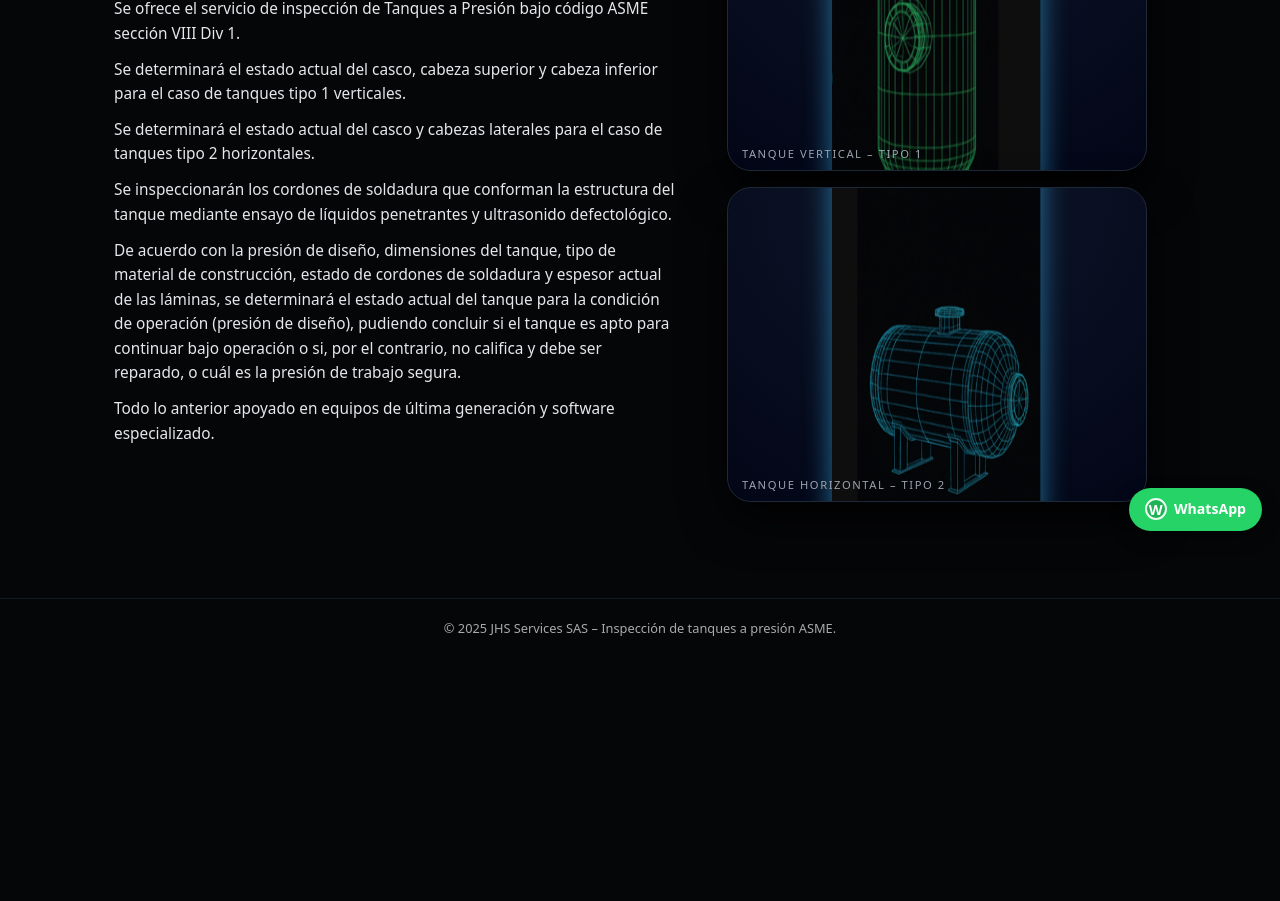
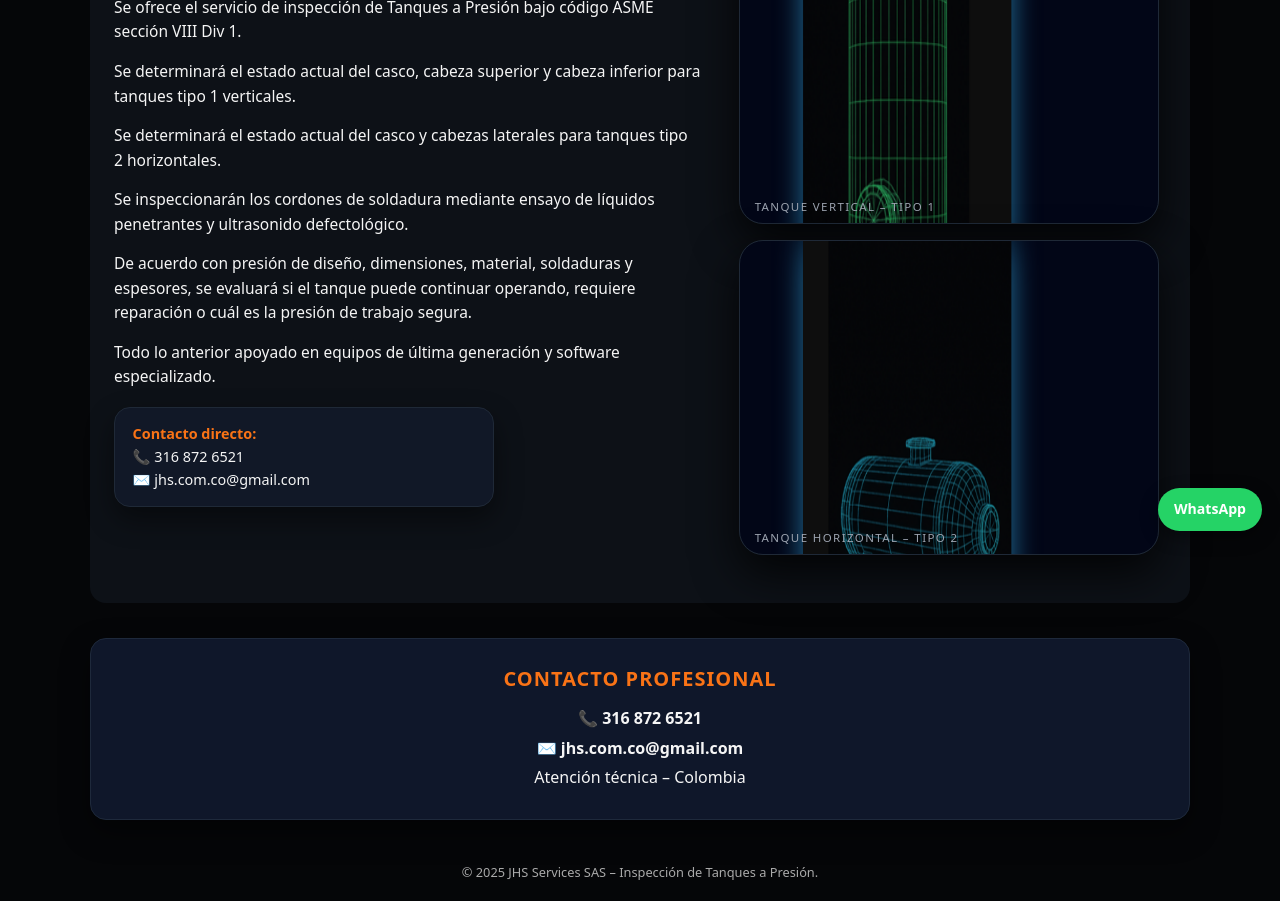
Before and after one commit to Jhs68344/inspeccion-tanques-presion-asme, a plain HTML site: page index.html in a window 1280 px wide. Shown: the part 251-1152 px from the top of the page. Before the commit the page ends 909 px from the top, so only its background shows below. Drawn offline with Linux system fonts and the light colour scheme.

Commit message:
Update index.html

```diff
--- a/index.html
+++ b/index.html
@@ -11,17 +11,12 @@
   <meta name="keywords" content="inspección tanques a presión, ASME Sección VIII, ensayos no destructivos, líquidos penetrantes, ultrasonido, JHS Services SAS, Colombia">
   <meta name="author" content="JHS Services SAS">
 
-  <!-- Open Graph para redes -->
-  <meta property="og:title" content="Inspección de Tanques a Presión ASME – JHS Services SAS">
-  <meta property="og:description" content="Servicio especializado de inspección de tanques a presión bajo código ASME Sección VIII Div. 1 con ensayos no destructivos.">
-  <meta property="og:type" content="website">
-
   <style>
     * {
       margin: 0;
       padding: 0;
       box-sizing: border-box;
-      font-family: system-ui, -apple-system, BlinkMacSystemFont, Segoe UI, Roboto, sans-serif;
+      font-family: system-ui, sans-serif;
     }
 
     body {
@@ -35,8 +30,9 @@
       text-decoration: none;
     }
 
+    /* ENCABEZADO */
     header {
-      background: #050608;
+      background: #111827;
       border-bottom: 1px solid #1f2933;
       position: sticky;
       top: 0;
@@ -46,65 +42,89 @@
     .nav-container {
       max-width: 1100px;
       margin: 0 auto;
-      padding: 0.75rem 1.5rem;
+      padding: 0.7rem 1.5rem;
       display: flex;
       align-items: center;
-      justify-content: space-between;
       gap: 1rem;
     }
 
     .logo-area {
       display: flex;
       align-items: center;
-      gap: 0.75rem;
+      gap: 0.9rem;
     }
 
     .logo-area img {
-      height: 50px;
+      height: 82px; /* logo grande */
       width: auto;
+    }
+
+    .logo-text {
+      display: flex;
+      flex-direction: column;
+      line-height: 1.15;
     }
 
     .logo-text span:first-child {
       font-weight: 800;
       letter-spacing: 0.08em;
       color: #f97316;
-      font-size: 0.95rem;
+      font-size: 1.25rem;
     }
 
     .logo-text span:last-child {
-      font-size: 0.75rem;
+      font-size: 0.9rem;
       text-transform: uppercase;
       color: #e5e7eb;
+      opacity: 0.95;
     }
 
-    /* HERO */
+    /* CONTENIDO PRINCIPAL */
     .hero {
       max-width: 1100px;
-      margin: 0 auto;
+      margin: 1.4rem auto;
       padding: 2rem 1.5rem 3rem;
       display: grid;
-      grid-template-columns: 1.1fr 0.9fr;
+      grid-template-columns: 1.15fr 0.85fr;
       gap: 2rem;
-      align-items: center;
+      background: #0d1117; /* fondo diferente para el texto */
+      border-radius: 1rem;
     }
 
     .hero-title {
-      font-size: 2.1rem;
-      line-height: 1.2;
-      margin-bottom: 1rem;
+      font-size: 1.75rem;
+      line-height: 1.22;
+      margin-bottom: 1.1rem;
     }
 
     .hero-title span {
       color: #f97316;
+      font-weight: 700;
+      display: block;
     }
 
     .hero p {
-      font-size: 0.96rem;
-      color: #e5e7eb;
-      margin-bottom: 0.7rem;
+      font-size: 0.97rem;
+      margin-bottom: 0.9rem;
     }
 
-    /* Contenedor general de tanques */
+    /* Cajón de contacto dentro del contenido */
+    .hero-contact-card {
+      margin-top: 1.1rem;
+      padding: 0.9rem 1.1rem;
+      border-radius: 1rem;
+      background: #111827;
+      border: 1px solid #1f2937;
+      box-shadow: 0 12px 28px rgba(0,0,0,0.45);
+      max-width: 380px;
+      font-size: 0.9rem;
+    }
+
+    .hero-contact-card strong {
+      color: #f97316;
+    }
+
+    /* TANQUES */
     .tanks-wrapper {
       display: flex;
       flex-direction: column;
@@ -117,57 +137,75 @@
       max-width: 420px;
       aspect-ratio: 4/3;
       border-radius: 1.5rem;
-      background: radial-gradient(circle at top, #0f172a, #020617);
+      background: radial-gradient(circle at top, #020617, #020617);
       overflow: hidden;
       border: 1px solid #1f2937;
-      display: flex;
-      justify-content: center;
-      align-items: center;
       position: relative;
       box-shadow: 0 18px 45px rgba(0, 0, 0, 0.8);
     }
 
     .tank-label {
       position: absolute;
-      bottom: 0.45rem;
+      bottom: 0.4rem;
       left: 0.9rem;
-      font-size: 0.7rem;
-      text-transform: uppercase;
-      letter-spacing: 0.14em;
+      font-size: 0.72rem;
+      letter-spacing: 0.12em;
       color: #9ca3af;
     }
 
     .tank-image {
       width: 80%;
-      height: auto;
-      animation: girar 14s linear infinite;
-      transform-origin: center center;
-      filter: drop-shadow(0 0 22px rgba(56, 189, 248, 0.6));
-      transition: filter 0.3s ease;
+      animation: spin 14s linear infinite;
+      transform-origin: center;
+      filter: drop-shadow(0 0 22px rgba(56,189,248,0.6));
     }
 
-    /* Cada tanque rota de manera independiente y se pausa con su propio hover */
     .tank-image:hover {
       animation-play-state: paused;
-      filter: drop-shadow(0 0 26px rgba(56, 189, 248, 0.9));
+      filter: drop-shadow(0 0 26px rgba(56,189,248,0.9));
     }
 
-    @keyframes girar {
-      0%   { transform: rotateY(0deg); }
-      50%  { transform: rotateY(180deg); }
+    @keyframes spin {
+      0% { transform: rotateY(0deg); }
+      50% { transform: rotateY(180deg); }
       100% { transform: rotateY(360deg); }
     }
 
+    /* CUADRO PROFESIONAL FINAL */
+    .footer-contact-box {
+      max-width: 1100px;
+      margin: 2.2rem auto 1.4rem;
+      padding: 1.5rem 1.7rem;
+      border-radius: 1rem;
+      background: #0f172a;
+      border: 1px solid #1e293b;
+      box-shadow: 0 12px 30px rgba(0,0,0,0.45);
+      text-align: center;
+    }
+
+    .footer-contact-box h3 {
+      font-size: 1.25rem;
+      color: #f97316;
+      margin-bottom: 0.7rem;
+      font-weight: 700;
+      text-transform: uppercase;
+      letter-spacing: 0.05em;
+    }
+
+    .footer-contact-box p {
+      font-size: 1rem;
+      margin-bottom: 0.25rem;
+    }
+
+    /* PIE DE PÁGINA */
     footer {
       text-align: center;
       padding: 1.2rem;
-      border-top: 1px solid #111827;
-      margin-top: 3rem;
       color: #aaaaaa;
       font-size: 0.8rem;
     }
 
-    /* Botón flotante de WhatsApp */
+    /* WHATSAPP FLOTANTE */
     .whatsapp-float {
       position: fixed;
       right: 18px;
@@ -180,34 +218,9 @@
       display: flex;
       align-items: center;
       gap: 0.45rem;
-      box-shadow: 0 6px 18px rgba(0, 0, 0, 0.4);
+      box-shadow: 0 6px 18px rgba(0,0,0,0.4);
       font-size: 0.88rem;
       font-weight: 600;
-    }
-
-    .whatsapp-float:hover {
-      filter: brightness(1.05);
-      transform: translateY(-1px);
-    }
-
-    .whatsapp-icon {
-      width: 22px;
-      height: 22px;
-      border-radius: 999px;
-      border: 2px solid #e9fdf1;
-      display: flex;
-      align-items: center;
-      justify-content: center;
-      font-size: 0.9rem;
-      font-weight: 700;
-      background: rgba(0, 0, 0, 0.15);
-    }
-
-    /* Responsive */
-    @media (max-width: 880px) {
-      .hero {
-        grid-template-columns: 1fr;
-      }
     }
   </style>
 </head>
@@ -217,11 +230,10 @@
 <header>
   <div class="nav-container">
     <div class="logo-area">
-      <!-- Asegúrate de que este archivo exista en el repositorio -->
       <img src="logo-jhs-services-sas.png" alt="Logo JHS Services SAS">
       <div class="logo-text">
-        <span>JHS SERVICES SAS</span>
-        <span>Ensayos no destructivos</span>
+        <span>JHS SAS</span>
+        <span>ENSAYOS NO DESTRUCTIVOS</span>
       </div>
     </div>
   </div>
@@ -230,79 +242,56 @@
 <section class="hero">
   <div>
     <h1 class="hero-title">
-      Inspección de Tanques a Presión<br>
+      Inspección de Tanques a Presión
       <span>Código ASME Sección VIII Div. 1</span>
     </h1>
 
-    <p>
-      Se ofrece el servicio de inspección de Tanques a Presión bajo código ASME sección VIII Div 1.
-    </p>
+    <p>Se ofrece el servicio de inspección de Tanques a Presión bajo código ASME sección VIII Div 1.</p>
+    <p>Se determinará el estado actual del casco, cabeza superior y cabeza inferior para tanques tipo 1 verticales.</p>
+    <p>Se determinará el estado actual del casco y cabezas laterales para tanques tipo 2 horizontales.</p>
+    <p>Se inspeccionarán los cordones de soldadura mediante ensayo de líquidos penetrantes y ultrasonido defectológico.</p>
+    <p>De acuerdo con presión de diseño, dimensiones, material, soldaduras y espesores, se evaluará si el tanque puede continuar operando, requiere reparación o cuál es la presión de trabajo segura.</p>
+    <p>Todo lo anterior apoyado en equipos de última generación y software especializado.</p>
 
-    <p>
-      Se determinará el estado actual del casco, cabeza superior y cabeza inferior para el caso de tanques tipo 1 verticales.
-    </p>
-
-    <p>
-      Se determinará el estado actual del casco y cabezas laterales para el caso de tanques tipo 2 horizontales.
-    </p>
-
-    <p>
-      Se inspeccionarán los cordones de soldadura que conforman la estructura del tanque mediante ensayo de
-      líquidos penetrantes y ultrasonido defectológico.
-    </p>
-
-    <p>
-      De acuerdo con la presión de diseño, dimensiones del tanque, tipo de material de construcción, estado de cordones
-      de soldadura y espesor actual de las láminas, se determinará el estado actual del tanque para la condición de
-      operación (presión de diseño), pudiendo concluir si el tanque es apto para continuar bajo operación o si, por el
-      contrario, no califica y debe ser reparado, o cuál es la presión de trabajo segura.
-    </p>
-
-    <p>
-      Todo lo anterior apoyado en equipos de última generación y software especializado.
-    </p>
+    <!-- Cajón de contacto dentro del texto -->
+    <div class="hero-contact-card">
+      <strong>Contacto directo:</strong><br>
+      📞 316 872 6521<br>
+      ✉️ jhs.com.co@gmail.com
+    </div>
   </div>
 
   <div class="tanks-wrapper">
-    <!-- Tanque vertical -->
     <div class="tank-frame">
-      <img
-        src="tanque-vertical-asme.png"
-        class="tank-image"
-        alt="Tanque a presión vertical tipo 1 bajo código ASME"
-      >
-      <div class="tank-label">Tanque vertical – Tipo 1</div>
+      <img src="tanque-vertical-asme.png" class="tank-image" alt="Tanque vertical">
+      <div class="tank-label">TANQUE VERTICAL – TIPO 1</div>
     </div>
 
-    <!-- Tanque horizontal -->
     <div class="tank-frame">
-      <img
-        src="tanque-horizontal-asme.png"
-        class="tank-image"
-        alt="Tanque a presión horizontal tipo 2 bajo código ASME"
-      >
-      <div class="tank-label">Tanque horizontal – Tipo 2</div>
+      <img src="tanque-horizontal-asme.png" class="tank-image" alt="Tanque horizontal">
+      <div class="tank-label">TANQUE HORIZONTAL – TIPO 2</div>
     </div>
   </div>
 </section>
 
+<!-- CUADRO PROFESIONAL FINAL -->
+<section class="footer-contact-box" id="contacto-final">
+  <h3>Contacto Profesional</h3>
+  <p>📞 <strong>316 872 6521</strong></p>
+  <p>✉️ <strong>jhs.com.co@gmail.com</strong></p>
+  <p>Atención técnica – Colombia</p>
+</section>
+
 <footer>
-  © <span id="year"></span> JHS Services SAS – Inspección de tanques a presión ASME.
+  © <span id="year"></span> JHS Services SAS – Inspección de Tanques a Presión.
 </footer>
 
-<!-- Botón flotante de WhatsApp -->
-<a
-  href="https://wa.me/573001112233?text=Hola%20JHS%20Services%2C%20deseo%20informaci%C3%B3n%20sobre%20la%20inspecci%C3%B3n%20de%20tanques%20a%20presi%C3%B3n%20ASME."
-  class="whatsapp-float"
-  target="_blank"
-  rel="noopener"
->
-  <div class="whatsapp-icon">W</div>
-  <span>WhatsApp</span>
+<!-- WhatsApp flotante -->
+<a href="https://wa.me/573168726521" target="_blank" class="whatsapp-float">
+  WhatsApp
 </a>
 
 <script>
-  // Año automático en el footer
   document.getElementById("year").textContent = new Date().getFullYear();
 </script>
 
```
